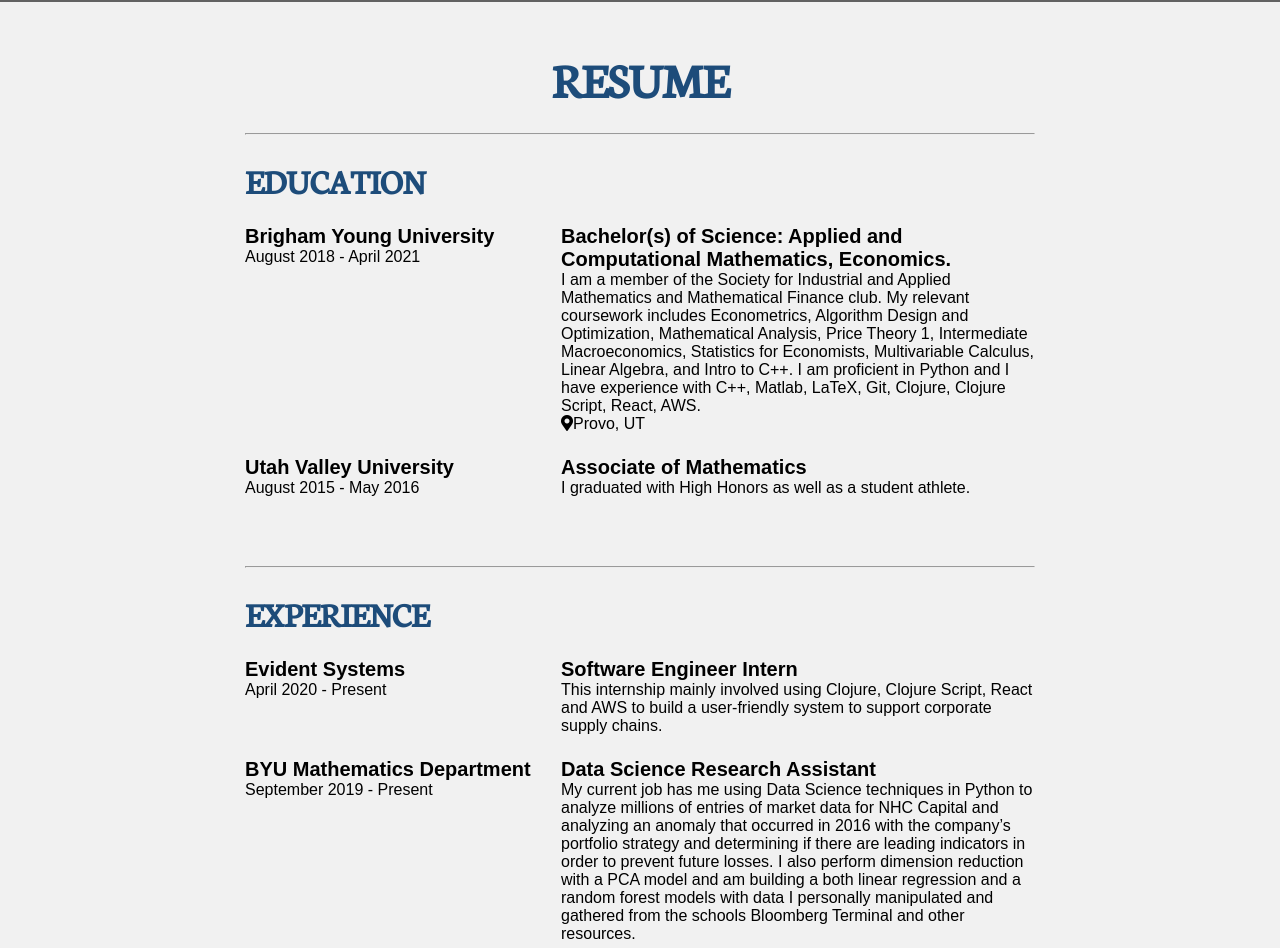
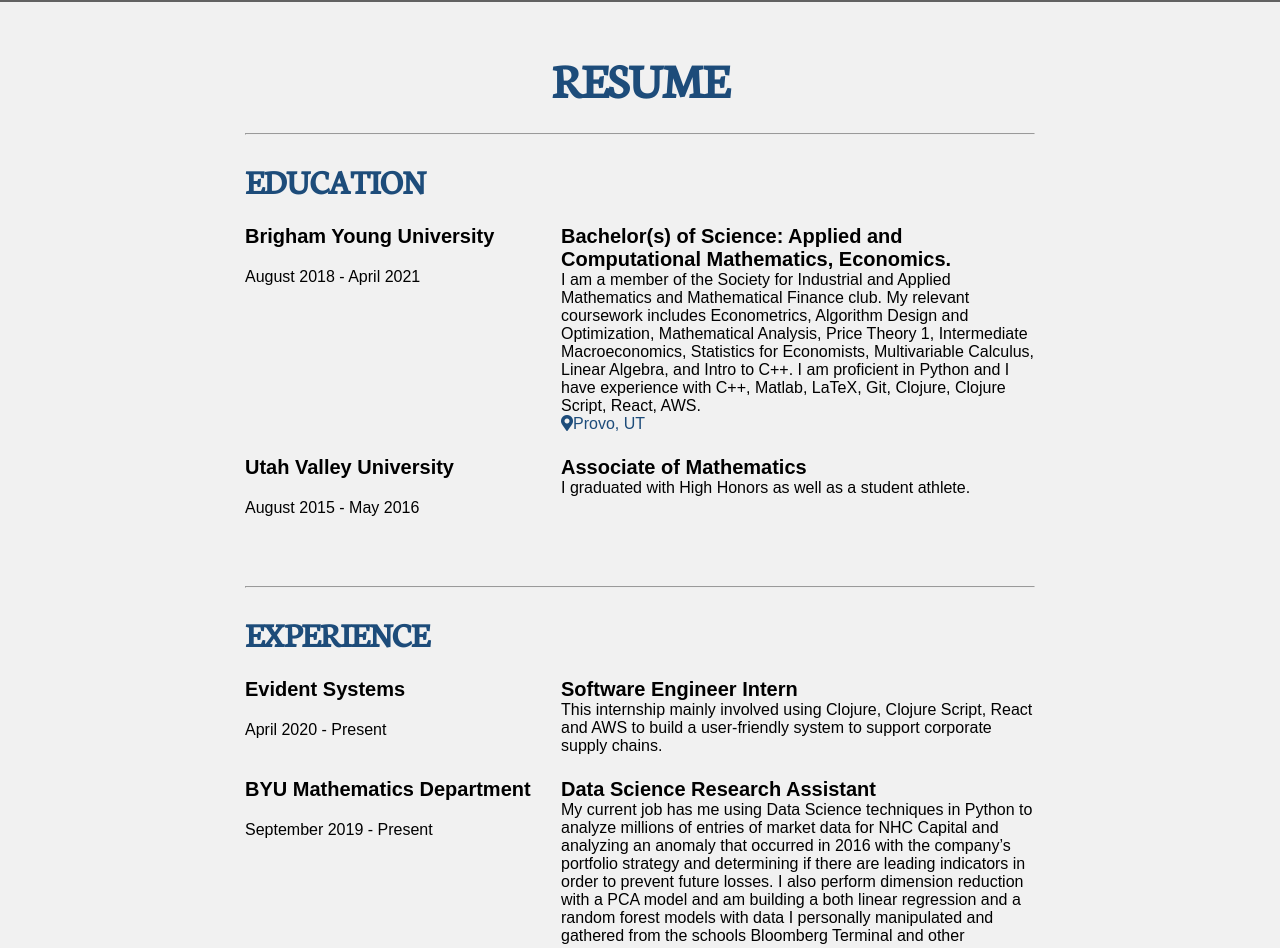
Before and after one commit to layniecalderwood/coryrhunter.com, a Jekyll site: the page built from index.md, in a window 1280 px wide. Shown: the part 698-1646 px from the top of the page. Built offline with Jekyll 4.4.1, drawn with Linux system fonts in a browser that asks for light colours; nearby versions of some CDN libraries; our own code applies the rules of GitHub Pages for plain Markdown files; grey boxes are pictures that could not be loaded.

Commit message:
so much better

```diff
--- a/_layouts/default.html
+++ b/_layouts/default.html
@@ -37,6 +37,7 @@ h4 {
   font-family: 'Montserrat', Arial, sans-serif;
   font-size: 20px;
   color: black;
+  margin-bottom: 20px;
 }
 
 p {
@@ -63,7 +64,6 @@ div {
     color: #1D4C7A;
     font-family: 'Montserrat', Arial, sans-serif;
     font-size: 16px;
-    color: black;
 }
 
 .i {
```
